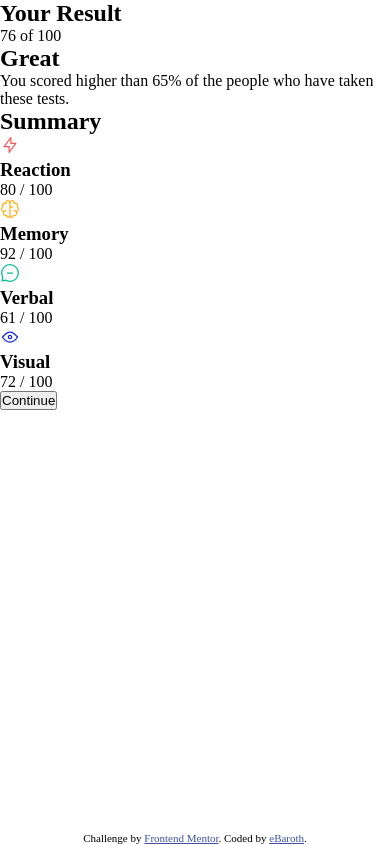
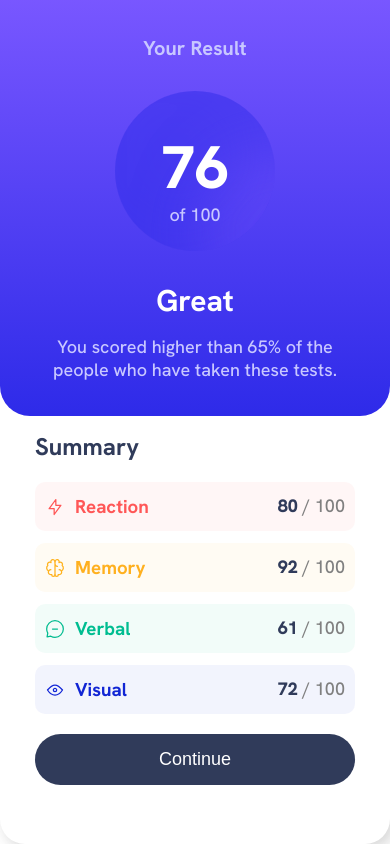
Before and after one commit to eBaroth/Frontend-Mentor---Results-summary-component, a plain HTML site: page index.html in a window 390 px wide. Drawn offline with Linux system fonts and the light colour scheme.

Commit message:
first draft html/css + responsive

```diff
--- a/index.html
+++ b/index.html
@@ -38,7 +38,7 @@
         <section class="section-left">
           <h2>Your Result</h2>
           <div class="circle">
-            <p><span>76</span> of 100</p>
+            <p><span>76</span><br> of 100</p>
           </div>
           <h1>Great</h1>
           <p>
@@ -48,25 +48,33 @@
 
         <section class="section-right">
           <h2>Summary</h2>
-          <div class="box-1">
-            <img src="assets/images/icon-reaction.svg" alt="Reaction" />
+          <div class="box box-1">
+            <div class="box-left">
+              <img src="assets/images/icon-reaction.svg" alt="Reaction" />
             <h3>Reaction</h3>
-            <p>80 / 100</p>
+            </div>
+            <p><span>80</span> / 100</p>
           </div>
-          <div class="box-2">
-            <img src="assets/images/icon-memory.svg" alt="Memory" />
+          <div class="box box-2">
+            <div class="box-left">
+              <img src="assets/images/icon-memory.svg" alt="Memory" />
             <h3>Memory</h3>
-            <p>92 / 100</p>
+            </div>
+            <p><span>92</span> / 100</p>
           </div>
-          <div class="box-3">
-            <img src="assets/images/icon-verbal.svg" alt="Verbal" />
+          <div class="box box-3">
+            <div class="box-left">
+              <img src="assets/images/icon-verbal.svg" alt="Verbal" />
             <h3>Verbal</h3>
-            <p>61 / 100</p>
+            </div>
+            <p><span>61</span> / 100</p>
           </div>
-          <div class="box-4">
-            <img src="assets/images/icon-visual.svg" alt="Visual" />
+          <div class="box box-4">
+            <div class="box-left">
+              <img src="assets/images/icon-visual.svg" alt="Visual" />
             <h3>Visual</h3>
-            <p>72 / 100</p>
+            </div>
+            <p><span>72</span> / 100</p>
           </div>
           <button class="btn">Continue</button>
         </section>
--- a/style.css
+++ b/style.css
@@ -1,3 +1,5 @@
+/* RESET AND ROOT */
+
 *, ::before, ::after {
     box-sizing: border-box;
     margin: 0;
@@ -30,11 +32,201 @@
 
 html, body {
     height: 100vh;
-    width: 100%;
     display: flex;
     flex-direction: column;
+    margin: 0 auto;
+    font-family: var(--fontFamily);
 }
 
 main {
+    display: flex;
+    align-items: center;
     flex-grow: 1;
 }
+
+p {
+    font-size: 18px;
+}
+
+
+/* CONTAINER */
+
+.container {
+    width: 650px;
+    height: 450px;
+    display: flex;
+    border-radius: 25px;
+    box-shadow: 5px 5px 15px rgba(49, 49, 49, 0.2);
+}
+
+
+/* LEFT SECTION */
+
+.section-left {
+    width: 50%;
+    display: flex;
+    flex-direction: column;
+    align-items: center;
+    padding: 35px 40px;
+    text-align: center;
+    border-radius: 30px;
+    background: linear-gradient(to bottom, var(--lightSlateBlue), var(--lightRoyalBlue));
+}
+
+.section-left h2 {
+    font-size: 20px;
+    color: var(--lightLavender);
+}
+
+.circle {
+    width: 160px;
+    height: 160px;
+    border-radius: 50%;
+    background: var(--persianBlue);
+    box-shadow:
+    inset 80px 60px 60px hsla(241, 81%, 54%, 0.5),
+    inset -16px -16px 60px hsla(252, 100%, 67%, 0.2);
+    display: flex;
+    justify-content: center;
+    align-items: center;
+    margin-top: 30px;
+}
+
+.circle span {
+    font-size: 60px;
+    font-weight: 800;
+    line-height: 1.2;
+    color: var(--white);
+}
+
+.circle p {
+    color: var(--lightLavender);
+}
+
+.section-left h1 {
+    margin-top: 30px;
+    font-size: 30px;
+    color: var(--white);
+}
+
+.section-left p {
+    margin-top: 15px;
+    color: var(--lightLavender);
+}
+
+
+/* RIGHT SECTION */
+
+.section-right {
+    width: 50%;
+    display: flex;
+    flex-direction: column;
+    padding: 35px 35px;
+}
+
+.section-right h2 {
+    color: var(--darkGrayBlue);
+    margin-bottom: 20px;
+}
+
+.box span {
+    font-weight: 800;
+    color: var(--darkGrayBlue);
+}
+
+.box p {
+    color: grey;
+}
+
+.box-left {
+    display: flex;
+    justify-content: space-around;
+    align-items: center;
+}
+
+.box-left h3 {
+    margin-left: 10px;
+}
+
+.box {
+    display: flex;
+    justify-content: space-between;
+    padding: 12px 10px;
+    border-radius: 10px;
+}
+
+.box-1 {
+    background-color: hsla(0, 100%, 67%, 0.05);
+}
+
+.box-1 h3 {
+    color: var(--lightRed);
+}
+
+.box-2 {
+    background-color: hsla(39, 100%, 56%, 0.05);
+}
+
+.box-2 h3 {
+    color: var(--orangeyYellow);
+}
+
+.box-3 {
+    background-color: hsla(166, 100%, 37%, 0.05);
+}
+
+.box-3 h3 {
+    color: var(--greenTeal);
+}
+
+.box-4 {
+    background-color: hsla(234, 85%, 45%, 0.05);
+}
+
+.box-4 h3 {
+    color: var(--cobaltBlue);
+}
+
+.box:not(:nth-child(5)) {
+    margin-bottom: 12px;
+}
+
+.btn {
+    font-size: 18px;
+    margin-top: 40px;
+    border: none;
+    border-radius: 35px;
+    padding: 15px;
+    color: var(--white);
+    background-color: var(--darkGrayBlue);
+    cursor: pointer;
+}
+
+.btn:hover {
+    background: linear-gradient(to bottom, var(--lightSlateBlue), var(--lightRoyalBlue));
+}
+
+
+/* RESPONSIVE */
+
+@media screen and (max-width: 675px) {
+    .container {
+        flex-direction: column;
+        width: 100%;
+        height: 100%;
+    }
+    .section-left {
+        width: 100%;
+        border-radius: 0 0 30px 30px;
+    }
+    .section-right {
+        width: 100%;
+        padding: 15px 35px;
+    }
+    .btn {
+        margin-top: 20px;
+    }
+    .attribution {
+        display: none;
+    }
+}
```
